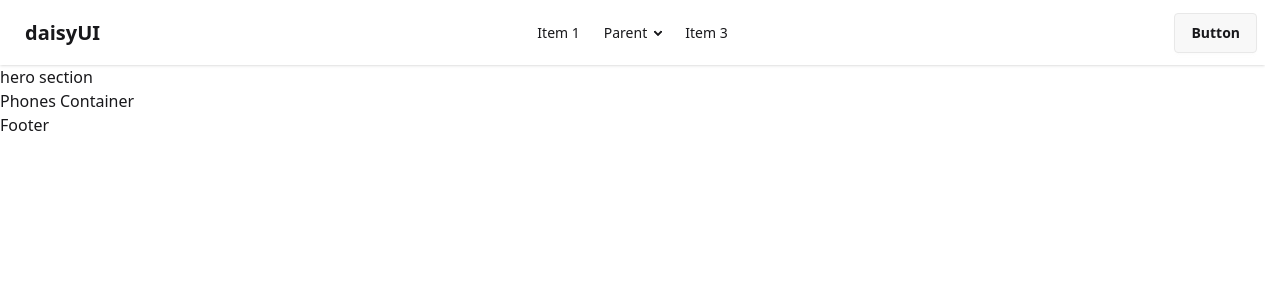
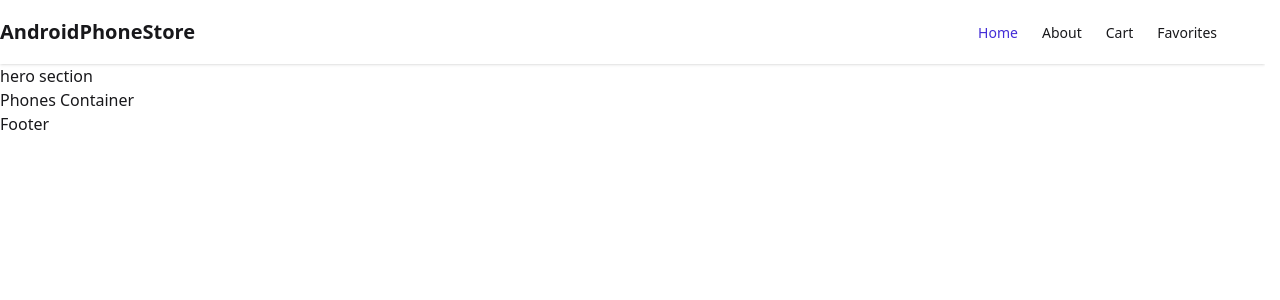
Before and after one commit to ahassh1/android-store, a React (Vite) app: page / in a window 1280 px wide. Shown: the top 300 px of the page. Built offline with nearby package versions, Linux system fonts and the light colour scheme.

Commit message:
navbar isActive added

```diff
--- a/src/components/Navbar.jsx
+++ b/src/components/Navbar.jsx
@@ -1,50 +1,74 @@
-import React from 'react';
+import React from "react";
+import { Link, NavLink } from "react-router";
 
 const Navbar = () => {
   return (
-
- <div className="navbar bg-base-100 shadow-sm">
+    <div className="navbar p-0 bg-base-100 shadow-sm">
       <div className="navbar-start">
         <div className="dropdown">
-      <div tabIndex={0} role="button" className="btn btn-ghost lg:hidden">
-        <svg xmlns="http://www.w3.org/2000/svg" className="h-5 w-5" fill="none" viewBox="0 0 24 24" stroke="currentColor"> <path strokeLinecap="round" strokeLinejoin="round" strokeWidth="2" d="M4 6h16M4 12h8m-8 6h16" /> </svg>
+          <div tabIndex={0} role="button" className="cursor-pointer mr-2 lg:hidden">
+            <svg
+              xmlns="http://www.w3.org/2000/svg"
+              className="h-5 w-5"
+              fill="none"
+              viewBox="0 0 24 24"
+              stroke="currentColor"
+            >
+              {" "}
+              <path
+                strokeLinecap="round"
+                strokeLinejoin="round"
+                strokeWidth="2"
+                d="M4 6h16M4 12h8m-8 6h16"
+              />{" "}
+            </svg>
           </div>
           <ul
             tabIndex={0}
-        className="menu menu-sm dropdown-content bg-base-100 rounded-box z-1 mt-3 w-52 p-2 shadow">
-        <li><a>Item 1</a></li>
+            className="menu menu-sm dropdown-content bg-base-100 rounded-box z-1 mt-3 w-52 p-2 shadow"
+          >
+            <li>
+              <a>Item 1</a>
+            </li>
             <li>
               <a>Parent</a>
               <ul className="p-2">
-            <li><a>Submenu 1</a></li>
-            <li><a>Submenu 2</a></li>
+                <li>
+                  <a>Submenu 1</a>
+                </li>
+                <li>
+                  <a>Submenu 2</a>
+                </li>
               </ul>
             </li>
-        <li><a>Item 3</a></li>
+            <li>
+              <a>Item 3</a>
+            </li>
           </ul>
         </div>
-    <a className="btn btn-ghost text-xl">daisyUI</a>
+        <Link to="/" className="font-bold text-xl">
+          AndroidPhoneStore
+        </Link>
       </div>
-  <div className="navbar-center hidden lg:flex">
+
+      <div className="navbar-end  hidden lg:flex">
         <ul className="menu menu-horizontal px-1">
-      <li><a>Item 1</a></li>
           <li>
-        <details>
-          <summary>Parent</summary>
-          <ul className="p-2">
-            <li><a>Submenu 1</a></li>
-            <li><a>Submenu 2</a></li>
-          </ul>
-        </details>
+            <NavLink className={({isActive})=> (isActive ? 'text-indigo-700': '')} to="/">Home</NavLink >
           </li>
-      <li><a>Item 3</a></li>
+          <li>
+            <NavLink className={({isActive})=> (isActive ? 'text-indigo-700': '')} to="/about">About</NavLink>
+          </li>
+          <li>
+            <Link to="/cart">Cart</Link>
+          </li>
+          <li>
+            <Link to="/favorites">Favorites</Link>
+          </li>
+          <li></li>
         </ul>
       </div>
-  <div className="navbar-end">
-    <a className="btn">Button</a>
     </div>
-</div>
-
   );
 };
 
--- a/src/pages/ErrorPage.jsx
+++ b/src/pages/ErrorPage.jsx
@@ -1,8 +1,10 @@
 import React from 'react';
+import Navbar from '../components/Navbar';
 
 const ErrorPage = () => {
     return (
         <div>
+            <Navbar/>
             <h2>error page</h2>
         </div>
     );
--- a/src/pages/Home.jsx
+++ b/src/pages/Home.jsx
@@ -1,9 +1,10 @@
 import React from 'react';
+import Hero from '../components/Hero';
 
 const Home = () => {
     return (
         <div>
-            <h2>hero section</h2>
+            <Hero/>
             <h2>Phones Container</h2>
         </div>
     );
```
Also changed, not shown: src/pages/Cart.jsx (added, +24 -0 lines). Lines whose indentation alone changed are shown as unchanged.
